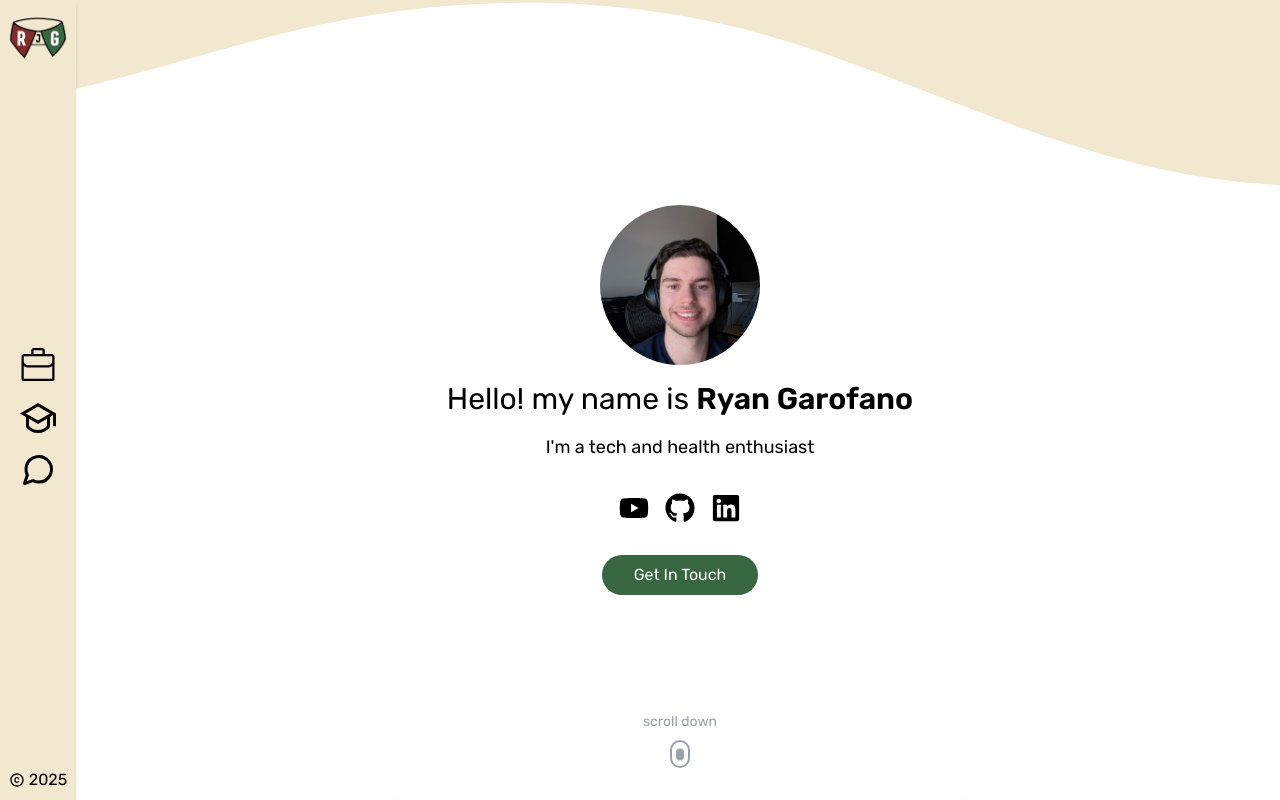
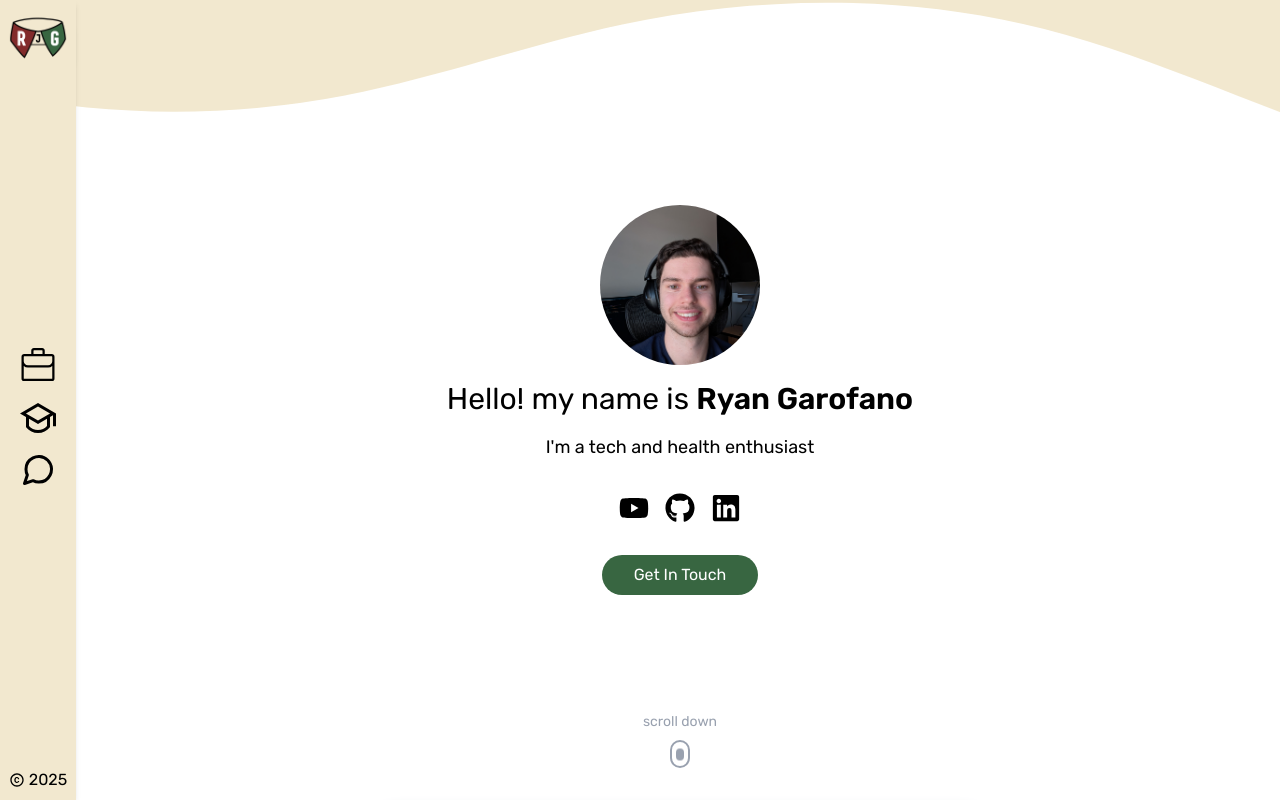
Before and after one commit to rgarofano/website, a React (Vite) app: page / in a window 1280 px wide. Shown: the top 800 px of the page. Built offline with nearby package versions, Linux system fonts and the light colour scheme.

Commit message:
slow down wave animation

```diff
--- a/src/index.css
+++ b/src/index.css
@@ -57,7 +57,7 @@ body {
     --color-cream: #f2e8cf;
     --color-linkedin: #0072b1;
 
-    --animate-wave: wave 8s ease-in-out infinite alternate;
+    --animate-wave: wave 15s ease-in-out infinite alternate;
 
     @keyframes wave {
         0% {
```
